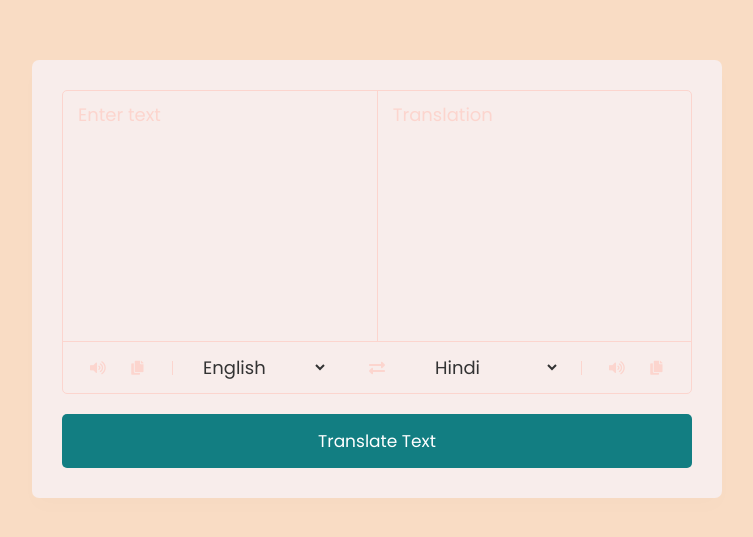
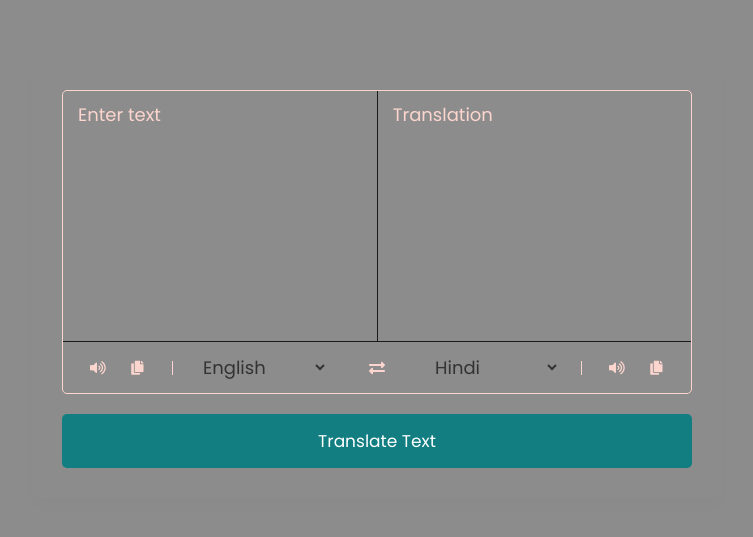
Before and after one commit to thunder-beast/Language-Translator, a plain HTML site: page index.html in a window 1280 px wide. Shown: the part 121-658 px from the top of the page, without its empty margins (263-1016 px from the left). Drawn offline with Linux system fonts and the light colour scheme.

Commit message:
Update style.css

```diff
--- a/style.css
+++ b/style.css
@@ -13,14 +13,14 @@ body {
     justify-content: center;
     padding: 0 10px;
     min-height: 100vh;
-    background: #f9dcc4;
+    background: #8c8c8c;
 }
 
 .container {
     max-width: 690px;
     width: 100%;
     padding: 30px;
-    background: #f8edeb;
+    background: #8c8c8c;
     border-radius: 7px;
     box-shadow: 0 10px 20px rgba(0, 0, 0, 0.01);
 }
@@ -32,12 +32,12 @@ body {
 
 .wrapper .text-input {
     display: flex;
-    border-bottom: 1px solid #fcd5ce;
+    border-bottom: 1px solid #1a1a1a;
 }
 
 .text-input .to-text {
     border-radius: 0px;
-    border-left: 1px solid #fcd5ce;
+    border-left: 1px solid #1a1a1a;
 }
 
 .text-input textarea {
```
